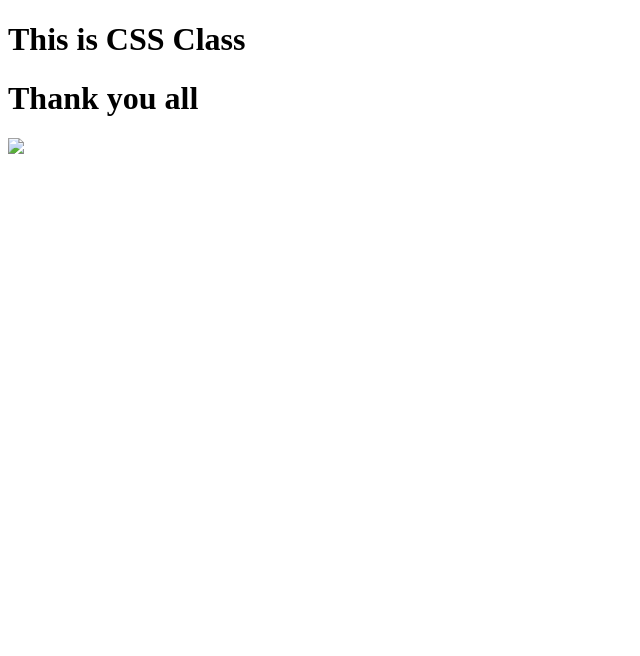
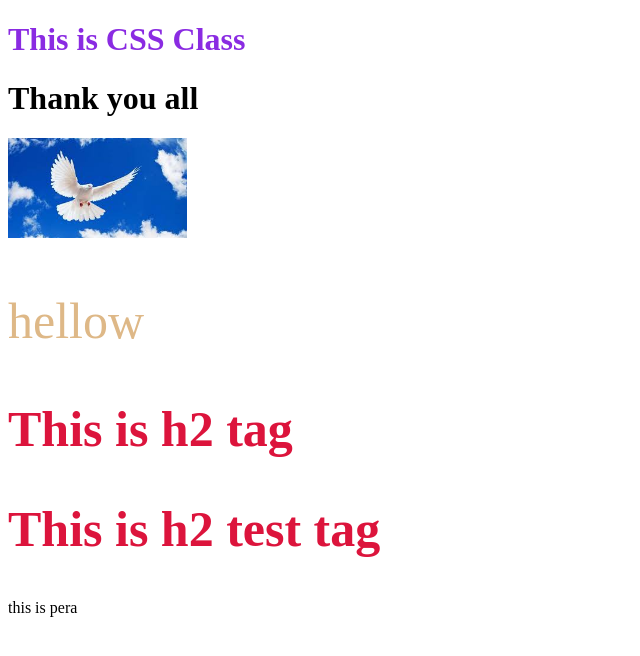
Before and after one commit to TapashIT07/CSS-Class, a plain HTML site: page index.html in a window 1280 px wide. Shown: the whole page, without its empty margins (0-640 px from the left). Drawn offline with Linux system fonts and the light colour scheme.

Commit message:
This is fouth commit

```diff
--- a/index.html
+++ b/index.html
@@ -4,13 +4,23 @@
     <meta charset="UTF-8">
     <meta http-equiv="X-UA-Compatible" content="IE=edge">
     <meta name="viewport" content="width=device-width, initial-scale=1.0">
+
+    <link rel="stylesheet" href="jamal.css">
     <title>Css Class</title>
+    <style>
+
+    </style>
 </head>
 <body>
-    <h1>This is CSS Class</h1>
+    <h1 style="color: blueviolet;">This is CSS Class</h1>
     <h1>Thank you all</h1>
-    <img src="5.jpg">
+    <img src="Images/5.jpg" alt="" style height="100">
+        <p style="font-size: 50px;color: burlywood;">hellow</p>   <!-- This is inline CSS-->
 
+
+        <h2 >This is  h2 tag</h2>
+        <h2 >This is  h2 test tag</h2>
+        <p>this is pera</p>
 
 </body>
 </html>
--- /dev/null
+++ b/jamal.css
@@ -0,0 +1,4 @@
+h2{
+    color: crimson;
+    font-size: 50px;
+}
```
